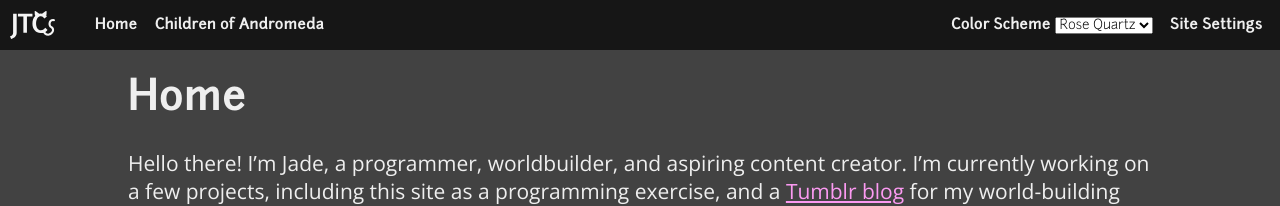
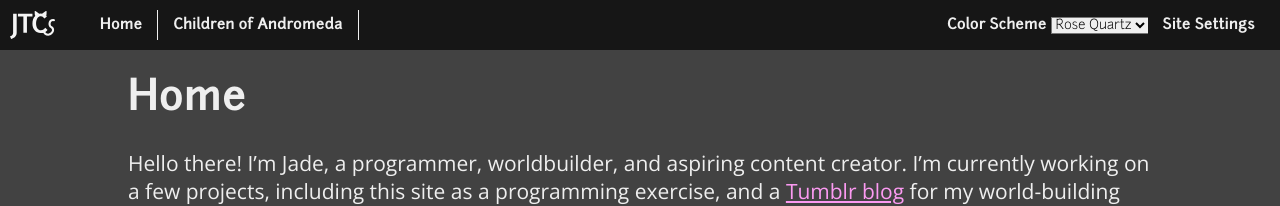
Before and after one commit to Jade-TheCat/jadethecat.dev, a Jekyll site: the page built from index.md, in a window 1280 px wide. Shown: the top 206 px of the page. Built offline with Jekyll 4.4.1, drawn with Linux system fonts in a browser that asks for light colours.

Commit message:
Padding changes and fixes for project links

```diff
--- a/_layouts/default.html
+++ b/_layouts/default.html
@@ -53,7 +53,9 @@
         <img src="/assets/jtc/img/JTC Marble.svg" alt="Small JTC Logo" class="header-image">
         <a href="/">Home</a>
         {% for project in site.projects %}
-            <a href="{{project.permalink}}">{{project.short-title}}</a>
+            {% if project.hidden == nil or project.hidden == false %}
+                <a href="{{project.permalink}}">{{project.short-title}}</a>
+            {% endif %}
         {% endfor %}
         <div class="dropdown">
             <button onclick="dropdown('coa-dropdown')" class="dropbtn">Children of Andromeda</button>
--- a/_sass/_dropdown.scss
+++ b/_sass/_dropdown.scss
@@ -26,7 +26,7 @@
     cursor: pointer;
     font-weight: bold;
     font-size: inherit;
-    padding: 0.5em;
+    padding: 0.5em 1em;
     height: 100%;
 }
 
--- a/code/css/main.scss
+++ b/code/css/main.scss
@@ -65,7 +65,6 @@
     position: static;
     justify-items: flex-start;
     flex-wrap: wrap;
-    gap: 1rem;
     padding: 1rem;
     @include getColor(text, primary, header);
     @include getColor(background, primary, header);
@@ -97,6 +96,13 @@
         }
         display: inline-flex;
         text-decoration: none;
+        padding: 0.5em 1em;
+    }
+    & > a, .dropbtn {
+        border-right: 0.1rem solid $marble;
+    }
+    & :last-child, & :last-child .dropbtn {
+        border-right: 0;
     }
     .spacer {
         flex-grow: 1;
@@ -131,6 +137,10 @@
     .font-dyslexia & {
         font-family: inherit;
     }
+}
+
+dt {
+    margin-top: 1em;
 }
 
 footer {
```
